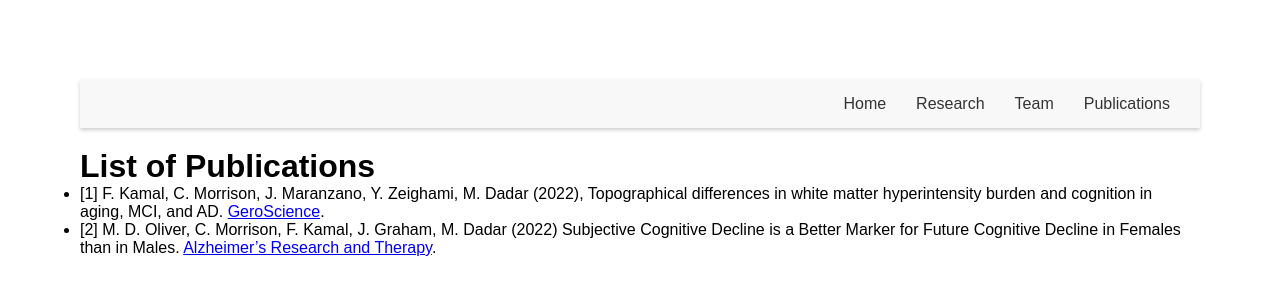
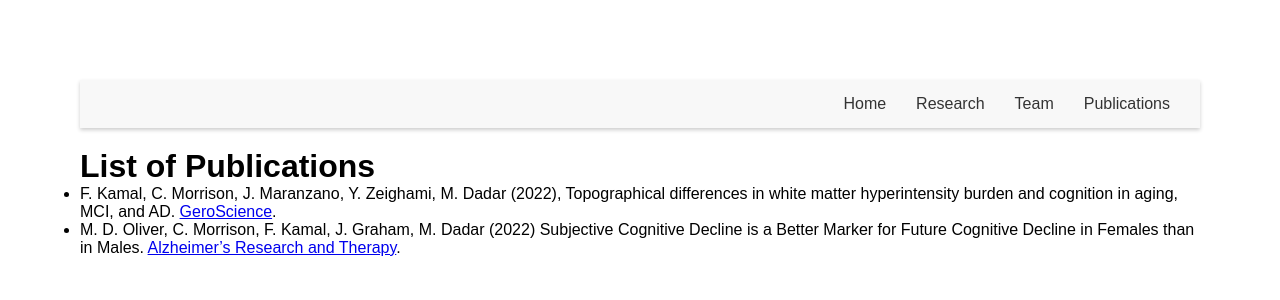
Before and after one commit to VANDAlab/VANDAlab.github.io, a Jekyll site: the page publications.html, which Jekyll copies as it is, in a window 1280 px wide. Shown: the top 300 px of the page. Built offline with Jekyll 4.4.1, drawn with Linux system fonts in a browser that asks for light colours.

Commit message:
Update publications.html

```diff
--- a/publications.html
+++ b/publications.html
@@ -22,11 +22,11 @@
 </header>
 
 <ul>
-  <li> [1] F. Kamal, C. Morrison, J. Maranzano, Y. Zeighami, M. Dadar (2022),
+  <li> F. Kamal, C. Morrison, J. Maranzano, Y. Zeighami, M. Dadar (2022),
     Topographical differences in white matter hyperintensity burden and cognition in aging, MCI, and AD.
     <a href="https://link.springer.com/article/10.1007/s11357-022-00665-6" target="_blank">GeroScience</a>.
   </li>
-  <li> [2] M. D. Oliver, C. Morrison, F. Kamal, J. Graham, M. Dadar (2022) Subjective Cognitive Decline is a Better Marker for
+  <li> M. D. Oliver, C. Morrison, F. Kamal, J. Graham, M. Dadar (2022) Subjective Cognitive Decline is a Better Marker for
     Future Cognitive Decline in Females than in Males.
     <a href="https://alzres.biomedcentral.com/articles/10.1186/s13195-022-01138-w" target="_blank">Alzheimer’s Research and Therapy</a>.
   </li>
```
